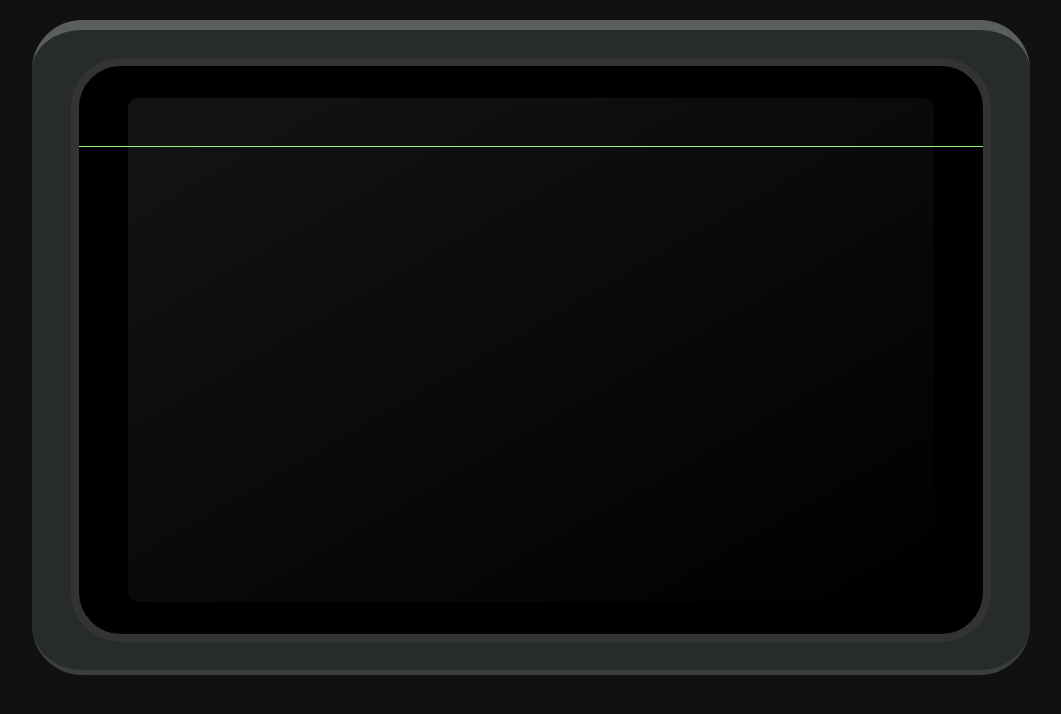
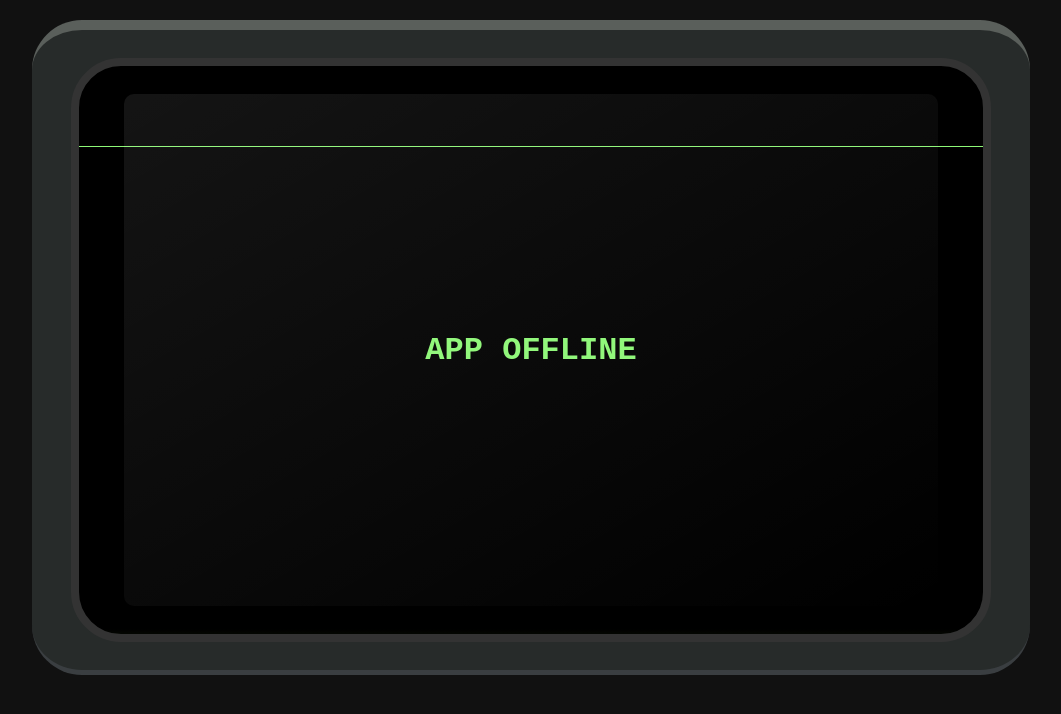
Before and after one commit to alex-gagnon/Portfolio-Web, a React (Create React App) app: page / in a window 1280 px wide. Shown: the top 714 px of the page, without its empty margins (109-1170 px from the left). Built offline with nearby package versions, Linux system fonts and the light colour scheme.

Commit message:
Added a Main section
Includes APP OFFLINE display

```diff
--- a/src/components/PipBoy/Header/Header.jsx
+++ b/src/components/PipBoy/Header/Header.jsx
@@ -7,8 +7,6 @@ const MenuItems = props => (
         <span>{props.item.text}</span>
     </div>
 )
-
-let id = 0
 
 class Header extends Component {
     constructor(props) {
--- a/src/components/PipBoy/Header/PipBoy.header.css
+++ b/src/components/PipBoy/Header/PipBoy.header.css
@@ -10,6 +10,7 @@ nav {
     display: flex;
     justify-content: space-evenly;
     align-items: center;
+    z-index: 95;
 }
 
 .menuItems {
--- /dev/null
+++ b/src/components/PipBoy/Main/Main.jsx
@@ -0,0 +1,27 @@
+import React, {Component} from 'react';
+
+
+const Offline = (props) => (
+    <div><h1>{props.text.toUpperCase()}</h1></div>
+)
+
+
+class Main extends Component {
+    constructor(props) {
+        super(props)
+
+        this.state = {
+            text: 'APP OFFLINE'
+        }
+    }
+
+    render() {
+        return (
+            <div className="content">
+                <Offline text={this.state.text} />
+            </div>
+        )
+    }
+}
+
+export default Main;
--- /dev/null
+++ b/src/components/PipBoy/Main/PipBoy.main.css
@@ -0,0 +1,8 @@
+.content {
+    background-size:77px;
+    background-position: 2px;
+    position: relative;
+    left: 110px;
+    top: 56px;
+    z-index: 95;
+}
--- a/src/components/PipBoy/PipBoy.css
+++ b/src/components/PipBoy/PipBoy.css
@@ -39,12 +39,12 @@ body {
 
 .screen-reflection {
     background: linear-gradient(150deg, #fff, rgba(0,0,0,0));
-    position: relative;
+    position: absolute;
     opacity: .08;
-    z-index: 96;
     border-radius: 10px;
     width: 90%;
     height: 90%;
+    z-index: 99;
 }
 
 .screen-scan {
@@ -56,7 +56,6 @@ body {
     animation-duration: 4s;
     animation-iteration-count: infinite;
     opacity: 0.25;
-    z-index: 99;
 }
 
 @keyframes scan {
--- a/src/components/PipBoy/PipBoy.jsx
+++ b/src/components/PipBoy/PipBoy.jsx
@@ -1,6 +1,7 @@
 import React, {Component} from 'react';
 import './PipBoy.css'
 import Header from './Header/Header';
+import Main from './Main/Main';
 
 class PipBoy extends Component {
     constructor(props) {
@@ -24,9 +25,11 @@ class PipBoy extends Component {
             <div className="console">
                 <div className="screen-border">
                     <div className="screen">
-                        <div className="screen-reflection"></div>
+                        <div className="screen-reflection">
+                        </div>
                         <div className="screen-scan"></div>
                         <Header menuItems={this.props.nav}/>
+                        <Main />
                     </div>
                 </div>
             </div>
```
